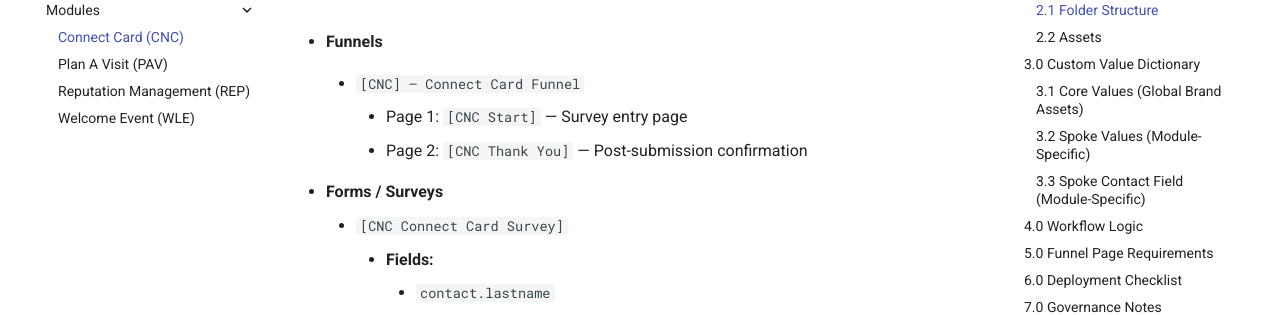
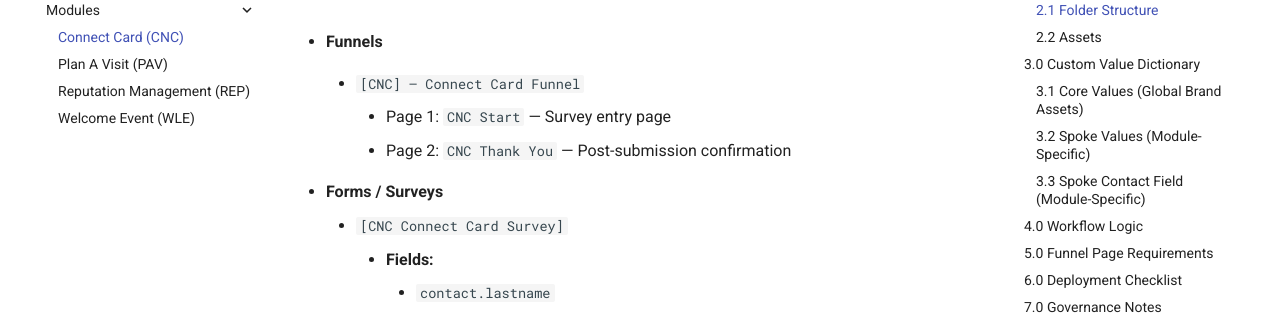
Before and after one commit to jessprobasco/CBG, an MkDocs documentation site: the page built from docs/modules/cnc/index.md, in a window 1280 px wide and 900 px high, scrolled down 1407 px. Shown: the part 152-467 px from the top of the window. Built offline with MkDocs 1.6.1 and Material for MkDocs 9.7.7, drawn with Linux system fonts in a browser that asks for light colours.

Commit message:
Updated CNC Funnel

```diff
--- a/docs/modules/cnc/index.md
+++ b/docs/modules/cnc/index.md
@@ -46,8 +46,8 @@ All assets are stored in folder:
 
     * `[CNC] – Connect Card Funnel`
 
-        * Page 1: `[CNC Start]` — Survey entry page
-        * Page 2: `[CNC Thank You]` — Post-submission confirmation
+        * Page 1: `CNC Start` — Survey entry page
+        * Page 2: `CNC Thank You` — Post-submission confirmation
 
 * **Forms / Surveys**
 
```
